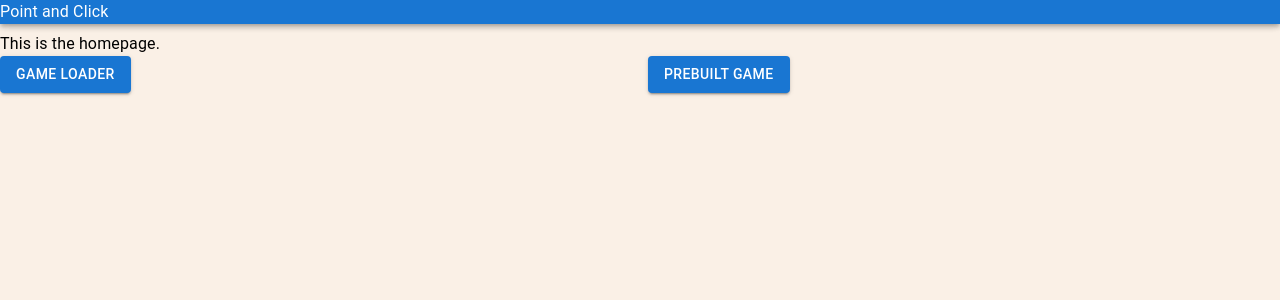
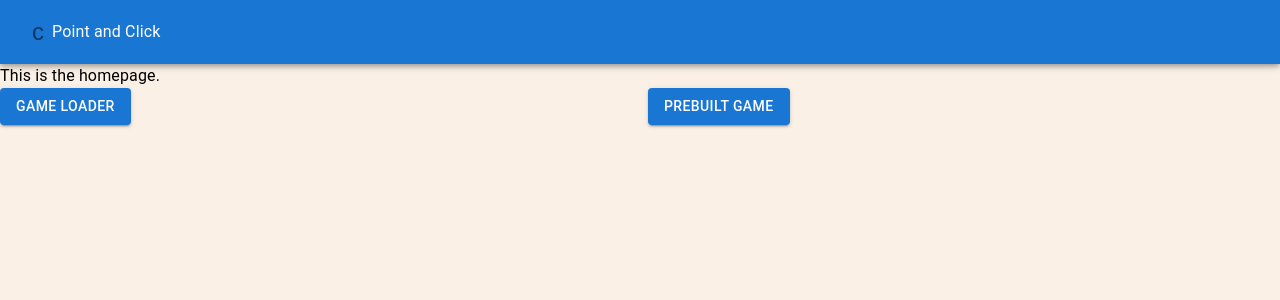
Before and after one commit to dblatcher/point-and-click, a Next.js app in the folder point-and-click-next/: page / in a window 1280 px wide. Shown: the top 300 px of the page. Built offline with nearby package versions, Linux system fonts and the light colour scheme.

Commit message:
menu drawer

```diff
--- a/point-and-click-next/src/components/AppHeader.tsx
+++ b/point-and-click-next/src/components/AppHeader.tsx
@@ -1,13 +1,41 @@
-import { AppBar, Typography } from '@mui/material'
+import { AppBar, IconButton, Typography, Drawer, List, ListItem } from '@mui/material'
+import Toolbar from '@mui/material/Toolbar';
 import Link from 'next/link'
+import { useState } from 'react';
+import { LinkButton } from './LinkButton';
 
 
 export function AppHeader() {
+
+    const [drawerOpen, setDrawerOpen] = useState(false)
+
     return (
         <AppBar component='header'>
-            <Typography component="div" sx={{ flexGrow: 1 }}>
-                <Link href={'/'}>Point and Click</Link>
-            </Typography>
+            <Toolbar>
+                <IconButton onClick={() => { setDrawerOpen(!drawerOpen) }}>
+                    {drawerOpen ? 'o' : 'c'}
+                </IconButton>
+                <Typography component="div" sx={{ flexGrow: 1 }}>
+                    <Link href={'/'}>Point and Click</Link>
+                </Typography>
+            </Toolbar>
+            <Drawer
+                anchor={'left'}
+                open={drawerOpen}
+                onClose={() => { setDrawerOpen(false) }}
+            >
+                <List>
+                    <ListItem>
+                        <LinkButton href="/" sx={{ flex: 1 }}>home page</LinkButton>
+                    </ListItem>
+                    <ListItem>
+                        <LinkButton href="/game-loader" sx={{ flex: 1 }}>game loader</LinkButton>
+                    </ListItem>
+                    <ListItem>
+                        <LinkButton href="/prebuilt-game" sx={{ flex: 1 }}>prebuilt game</LinkButton>
+                    </ListItem>
+                </List>
+            </Drawer>
         </AppBar>
     )
 }
--- a/point-and-click-next/src/components/PageLayout.tsx
+++ b/point-and-click-next/src/components/PageLayout.tsx
@@ -18,7 +18,7 @@ export function PageLayout({ children }: Props) {
                 <link rel="icon" href="/favicon.ico" />
             </Head>
 
-            <Box sx={{ display: 'flex' }} paddingTop={'2rem'}>
+            <Box sx={{ display: 'flex' }} paddingTop={'4rem'}>
                 <AppHeader />
                 <Box component='main' sx={{ width: '100%' }}>
                     {children}
```
